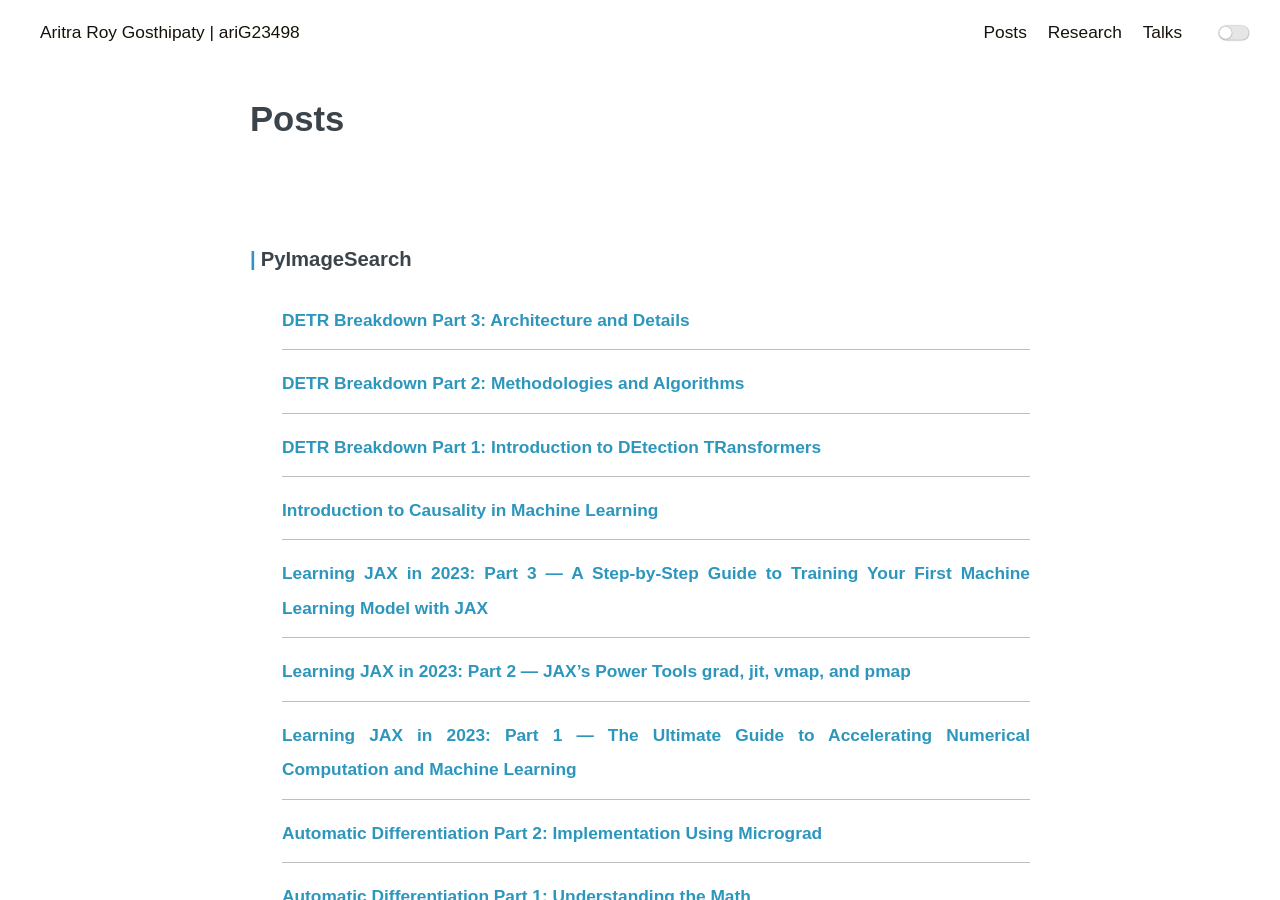
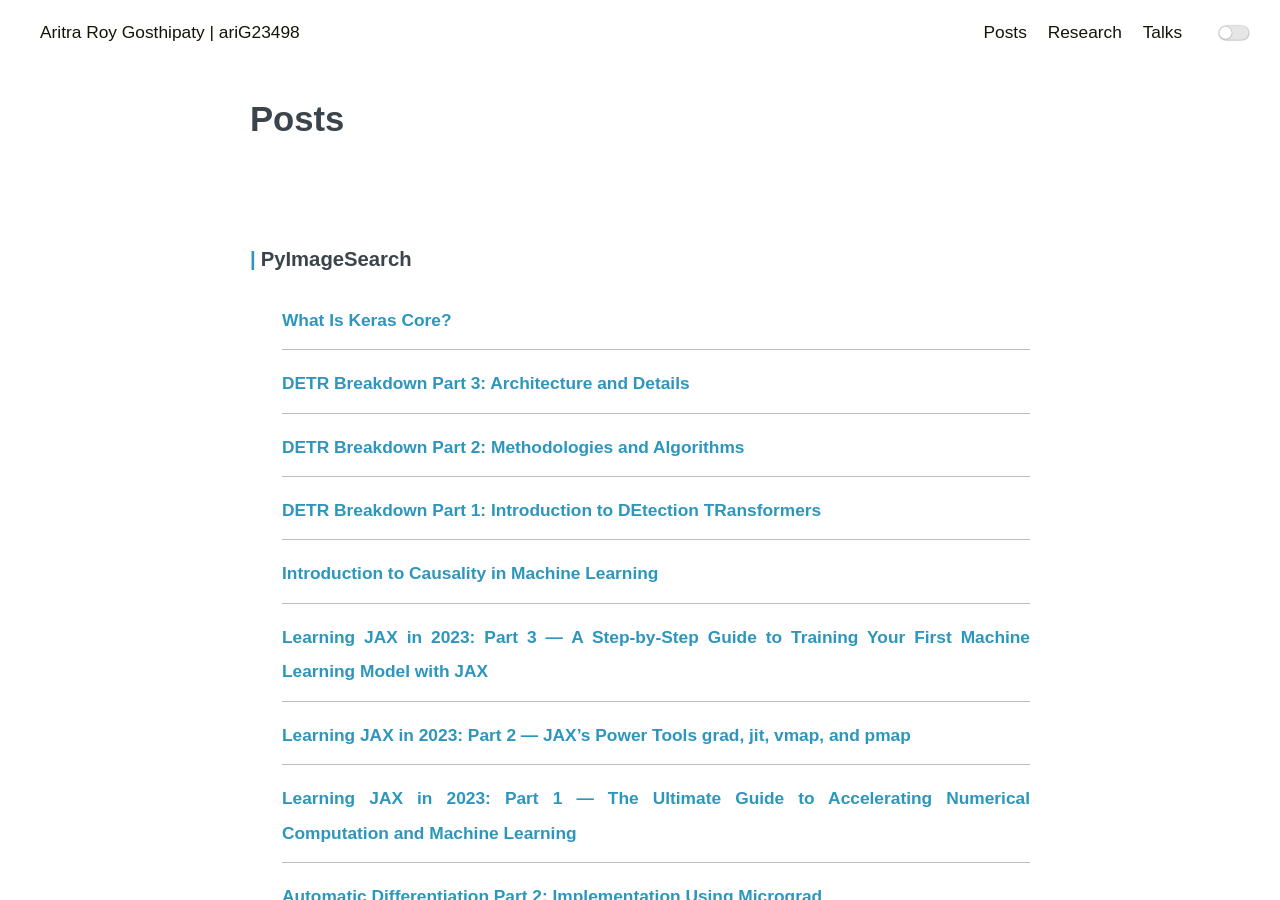
Before and after one commit to ariG23498/ariG23498.github.io, a Jekyll site: the page built from blogs.md, in a window 1280 px wide and 900 px high. Built offline with Jekyll 4.4.1, drawn with Linux system fonts in a browser that asks for light colours.

Commit message:
Update blogs.md

```diff
--- a/blogs.md
+++ b/blogs.md
@@ -9,6 +9,9 @@ permalink: /posts
     <div class="post-wrap archive">
 
         <h3>PyImageSearch</h3>
+        <article class="archive-item">
+                <a class="archive-item-link" href="https://pyimagesearch.com/2023/07/24/what-is-keras-core/" target="_blank" rel="noopener noreferrer">What Is Keras Core?</a>
+        </article>
         <article class="archive-item">
                 <a class="archive-item-link" href="https://pyimagesearch.com/2023/06/26/detr-breakdown-part-3-architecture-and-details/" target="_blank" rel="noopener noreferrer">DETR Breakdown Part 3: Architecture and Details</a>
         </article>
```
